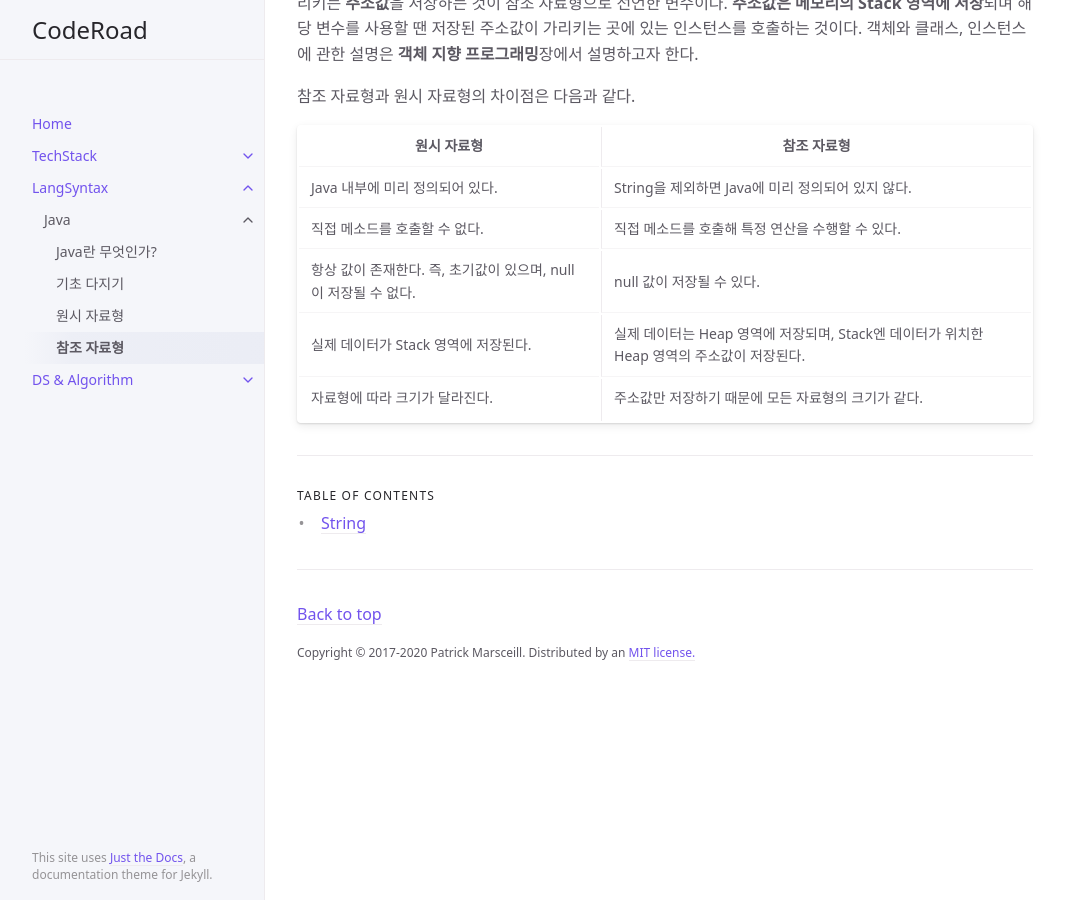
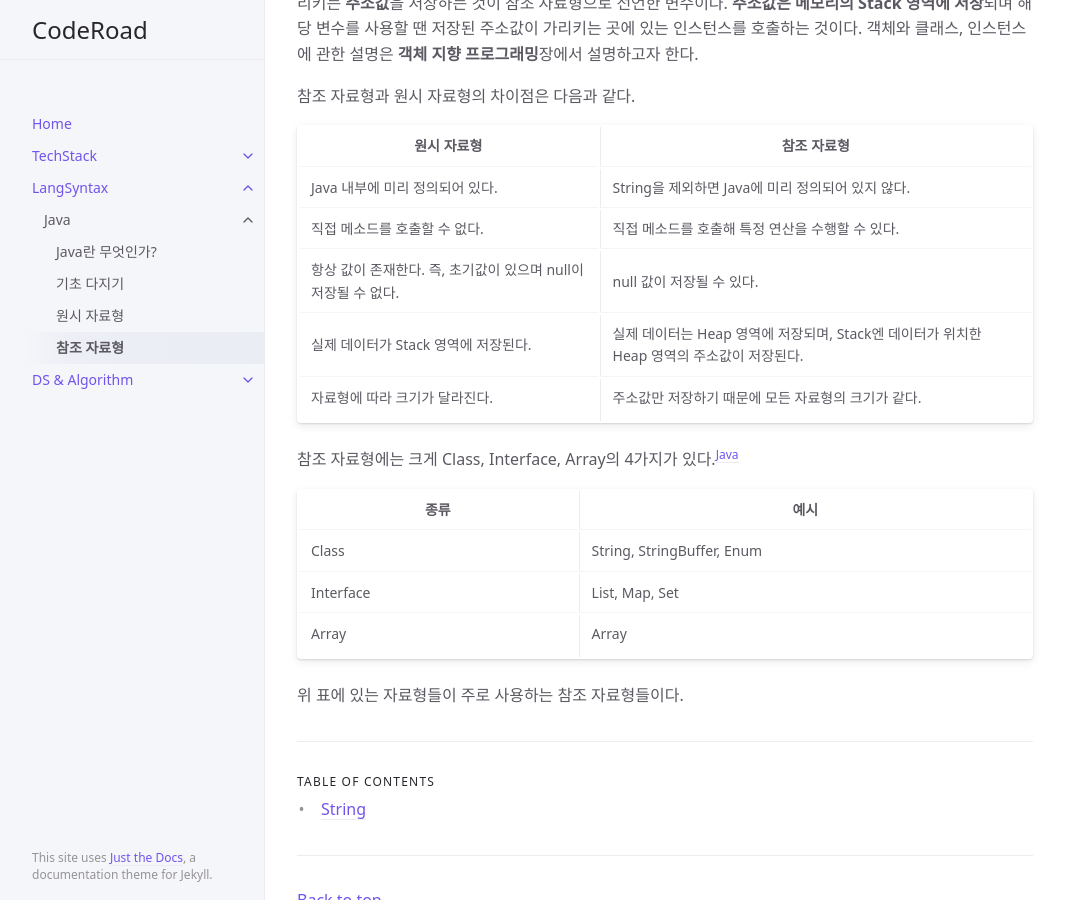
Before and after one commit to hangillee/hangillee.github.io, a Jekyll site: the page built from docs/LangSyntax/Java/04.md, in a window 1280 px wide and 900 px high, scrolled down 466 px. Shown: the whole window, without its empty margins (107-1172 px from the left). Built offline with Jekyll 4.4.1, drawn with Linux system fonts in a browser that asks for light colours.

Commit message:
CHORE Edit page

```diff
--- a/docs/LangSyntax/Java/04.md
+++ b/docs/LangSyntax/Java/04.md
@@ -37,7 +37,7 @@ permalink: docs/langsyntax/java/04
         <td>직접 메소드를 호출해 특정 연산을 수행할 수 있다.</td>
     </tr>
     <tr>
-        <td>항상 값이 존재한다. 즉, 초기값이 있으며, null이 저장될 수 없다.</td>
+        <td>항상 값이 존재한다. 즉, 초기값이 있으며 null이 저장될 수 없다.</td>
         <td>null 값이 저장될 수 있다.</td>
     </tr>
     <tr>
@@ -49,3 +49,25 @@ permalink: docs/langsyntax/java/04
         <td>주소값만 저장하기 때문에 모든 자료형의 크기가 같다.</td>
     </tr>
 </table>
+
+참조 자료형에는 크게 Class, Interface, Array의 4가지가 있다.<sup>[Java](https://docs.oracle.com/javase/specs/jls/se18/html/jls-4.html#jls-4.3 "Java Language Specification")</sup>
+<table>
+    <tr>
+        <th>종류</th>
+        <th>예시</th>
+    </tr>
+    <tr>
+        <td>Class</td>
+        <td>String, StringBuffer, Enum</td>
+    </tr>
+    <tr>
+        <td>Interface</td>
+        <td>List, Map, Set</td>
+    </tr>
+    <tr>
+        <td>Array</td>
+        <td>Array</td>
+    </tr>
+</table>
+
+위 표에 있는 자료형들이 주로 사용하는 참조 자료형들이다.
```
